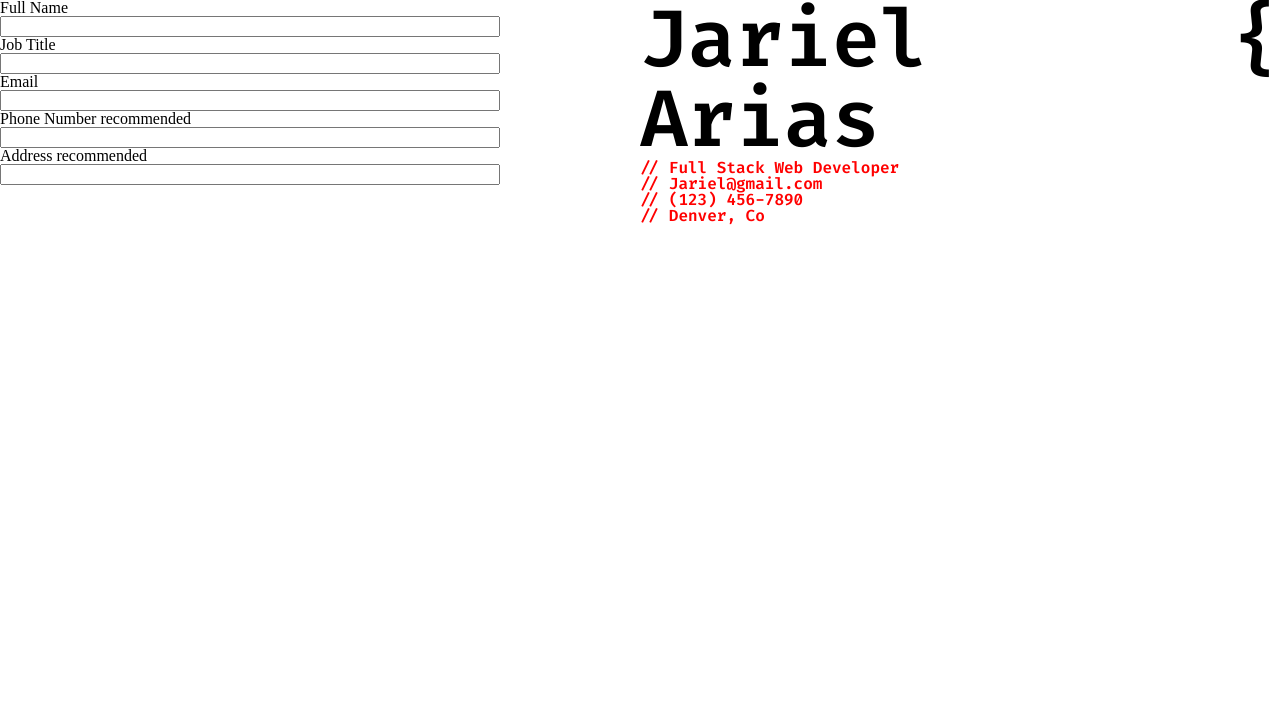
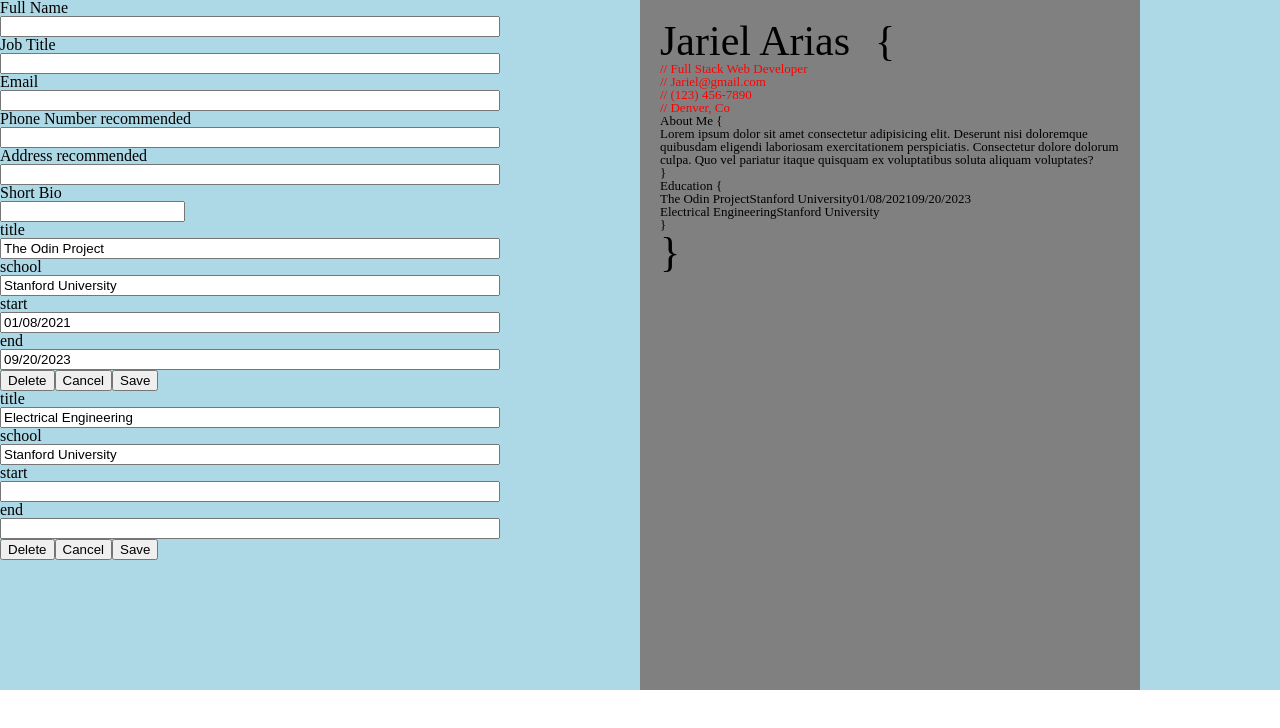
Before and after one commit to 0xJariel/_CVBuilder, a React (Vite) app: page / in a window 1280 px wide. Shown: the top 728 px of the page. Built offline with nearby package versions, Linux system fonts and the light colour scheme.

Commit message:
working on about me and education sections

```diff
--- a/src/AboutMe.jsx
+++ b/src/AboutMe.jsx
@@ -1,11 +1,11 @@
 import { styled } from "styled-components";
 
-const AboutMe = () => {
+const AboutMe = (props) => {
   return (
     <StyledAboutMe>
-      <div className=""></div>
-      <div className=""></div>
-      <div className=""></div>
+      <div>{`About Me {`}</div>
+      {props.aboutMe}
+      <div>{`}`}</div>
     </StyledAboutMe>
   );
 };
--- /dev/null
+++ b/src/AboutMeEditor.jsx
@@ -0,0 +1,19 @@
+import React from "react";
+import { styled } from "styled-components";
+
+function AboutMeEditor(props) {
+  const setAboutMe = props.setAboutMe;
+  const handleChange = (e) => {
+    setAboutMe(e.target.value);
+  };
+  return (
+    <label>
+      <h2>Short Bio</h2>
+      <input type="text" name="bio" onChange={handleChange} />
+    </label>
+  );
+}
+
+export default AboutMeEditor;
+
+const StyledAboutMe = styled.label``;
--- a/src/App.jsx
+++ b/src/App.jsx
@@ -4,6 +4,10 @@ import { styled } from "styled-components";
 import { useState } from "react";
 import Heading from "./Heading";
 import HeadingEditor from "./HeadingEditor";
+import AboutMe from "./AboutMe";
+import AboutMeEditor from "./AboutMeEditor";
+import Education from "./Education";
+import EducationEditor from "./EducationEditor";
 
 function App() {
   const [heading, setHeading] = useState({
@@ -14,14 +18,43 @@ function App() {
     location: "Denver, Co",
   });
 
+  const [aboutMe, setAboutMe] =
+    useState(`Lorem ipsum dolor sit amet consectetur adipisicing elit. Deserunt nisi
+  doloremque quibusdam eligendi laboriosam exercitationem perspiciatis.
+  Consectetur dolore dolorum culpa. Quo vel pariatur itaque quisquam ex
+  voluptatibus soluta aliquam voluptates?`);
+
+  const [degreeList, setDegreeList] = useState([
+    {
+      title: "The Odin Project",
+      school: `Stanford University`,
+      start: "01/08/2021",
+      end: "09/20/2023",
+    },
+    {
+      title: "Electrical Engineering",
+      school: `Stanford University`,
+      start: "",
+      end: "",
+    },
+  ]);
+
   return (
     <StyledApp>
       <EditorSection>
         <HeadingEditor setHeading={setHeading} />
+        <AboutMeEditor setAboutMe={setAboutMe} />
+        <EducationEditor
+          degreeList={degreeList}
+          setDegreeList={setDegreeList}
+        />
       </EditorSection>
       <PreviewSection>
         <div className="preview-page">
           <Heading heading={heading} />
+          <AboutMe aboutMe={aboutMe} />
+          <Education degreeList={degreeList} />
+          <StyledEnd className="end">{`}`}</StyledEnd>
         </div>
       </PreviewSection>
     </StyledApp>
@@ -33,14 +66,20 @@ export default App;
 const StyledApp = styled.div`
   display: grid;
   grid-template-columns: 1fr 1fr;
+  background-color: lightblue;
 `;
 
 const EditorSection = styled.section``;
 
 const PreviewSection = styled.section`
   height: 100vh;
-  font-family: var(--font-family);
-  font-size: var(--font-size);
+  /* font-family: var(--font-family);
+  font-size: var(--font-size); */
+  width: 460px;
+  height: 650px;
+  padding: 20px 20px;
+  background-color: grey;
+  font-size: 13px;
 
   h2 {
     font-size: var(--h2-font-size);
@@ -49,3 +88,10 @@ const PreviewSection = styled.section`
   .preview-page {
   }
 `;
+
+const StyledEnd = styled.div`
+  color: var(--h1-color);
+  font-size: var(--h1-font-size);
+  font-family: var(--h1-font-family);
+  font-weight: var(--h1-font-weight);
+`;
--- /dev/null
+++ b/src/Education.jsx
@@ -0,0 +1,32 @@
+import React from "react";
+import { styled } from "styled-components";
+
+function Education(props) {
+  const degreeList = props.degreeList;
+
+  const renderList = degreeList.map((i, index) => {
+    return (
+      <StyledItem className="item" key={index}>
+        <div className="degree">{i.title}</div>
+        <div className="educationLocation">{i.school}</div>
+        <div className="startDate">{i.start}</div>
+        <div className="endDate">{i.end}</div>
+      </StyledItem>
+    );
+  });
+
+  return (
+    <section className="preview-section">
+      <div className="education start">{`Education {`}</div>
+      <div className="education content"></div>
+      {renderList}
+      <div className="education end">{`}`}</div>
+    </section>
+  );
+}
+
+export default Education;
+
+const StyledItem = styled.div`
+  display: flex;
+`;
--- /dev/null
+++ b/src/EducationEditor.jsx
@@ -0,0 +1,68 @@
+import { styled } from "styled-components";
+import "./index.css";
+
+const EducationEditor = (props) => {
+  const degreeList = props.degreeList;
+  const setDegreeList = props.setDegreeList;
+
+  const handleChange = (e) => {
+    console.log(`I'm secretly changing!`);
+  };
+
+  const labelMaker = (listItem) => {
+    const labels = [];
+
+    for (const propName in listItem) {
+      labels.push(
+        <label htmlFor={propName} key={propName}>
+          {propName}
+          <input
+            type="text"
+            name={propName}
+            onChange={handleChange}
+            value={listItem[propName]}
+          />
+        </label>
+      );
+    }
+
+    return labels;
+  };
+
+  const btnMaker = (listItem) => {};
+
+  const createForms = (list) => {
+    return list.map((i, index) => {
+      const handleChange = () => {};
+      console.log(list);
+      return (
+        <form className="EducationEditor" key={index}>
+          {labelMaker(i)}
+
+          <div>
+            <button>Delete</button>
+            <button>Cancel</button>
+            <button>Save</button>
+          </div>
+        </form>
+      );
+    });
+  };
+  const forms = createForms(degreeList);
+
+  const addDegree = (e) => {};
+  const deleteDegree = (e) => {};
+
+  return <StyledEducationEditor>{forms}</StyledEducationEditor>;
+};
+
+export default EducationEditor;
+
+const StyledEducationEditor = styled.section`
+  display: grid;
+  max-width: 500px;
+
+  label {
+    display: grid;
+  }
+`;
--- a/src/HeadingEditor.jsx
+++ b/src/HeadingEditor.jsx
@@ -5,9 +5,7 @@ const HeadingEditor = (props) => {
   const setHeading = props.setHeading;
   console.log(setHeading);
   const handleChange = (e) => {
-    console.log(e.target.value);
     const targetName = e.target.name;
-
     setHeading((prev) => ({ ...prev, [targetName]: e.target.value }));
   };
 
--- a/src/index.css
+++ b/src/index.css
@@ -9,11 +9,14 @@
 
 :root {
   --font-family: "Fira";
-  --h1-font-size: 80px;
+  --h1-font-size: 42px;
   --heading-font-size: 20px;
   --h2--font-size: 28px;
-  --input-font-size: 18px;
-  --preview-font-size: 18px;
+  --input-font-size: 10px;
+  --preview-font-size: 10px;
 
-  /* font-family: var(--font); */
+  font-family: var(--font);
 }
+
+h1 {
+}
```
Also changed, not shown: src/WorkExperience.jsx (added, +7 -0 lines).
